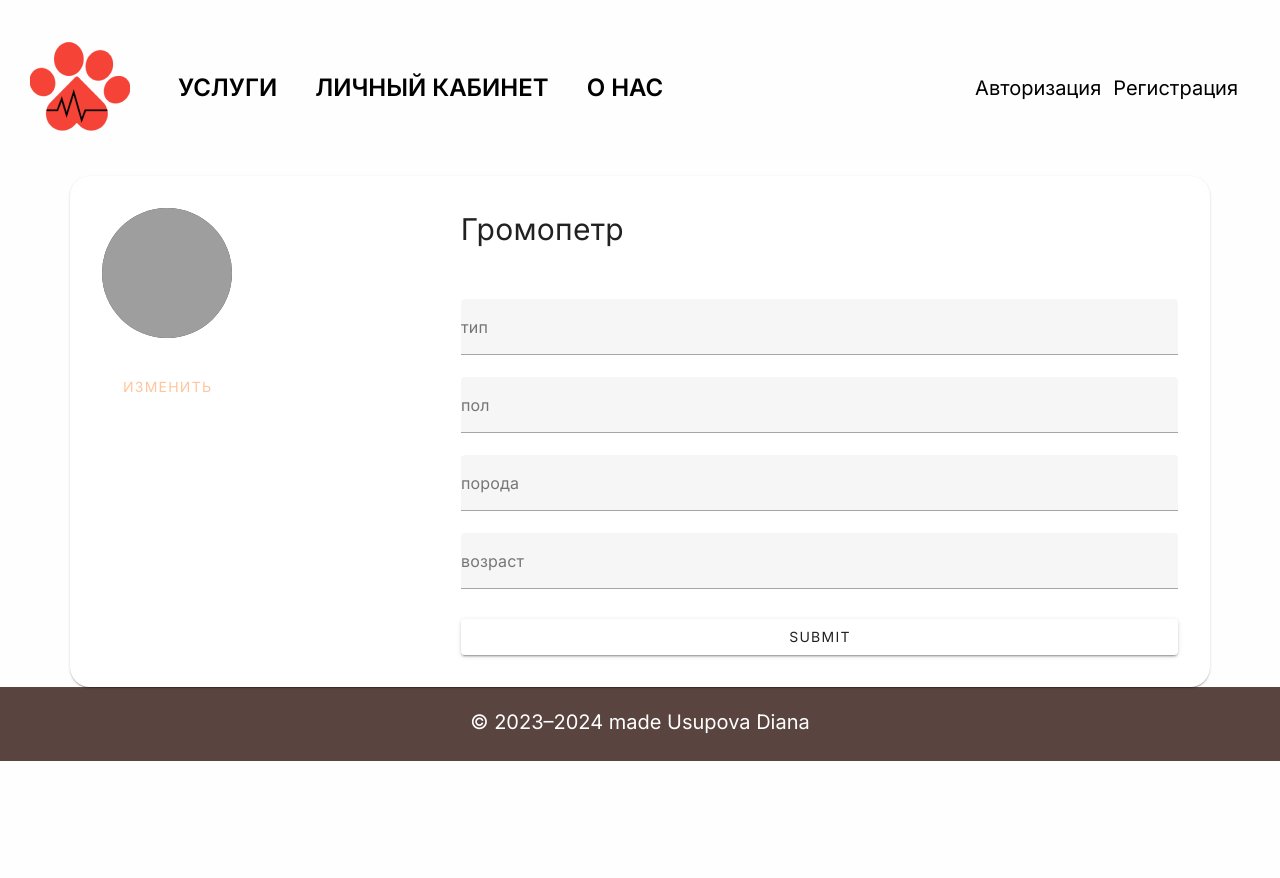
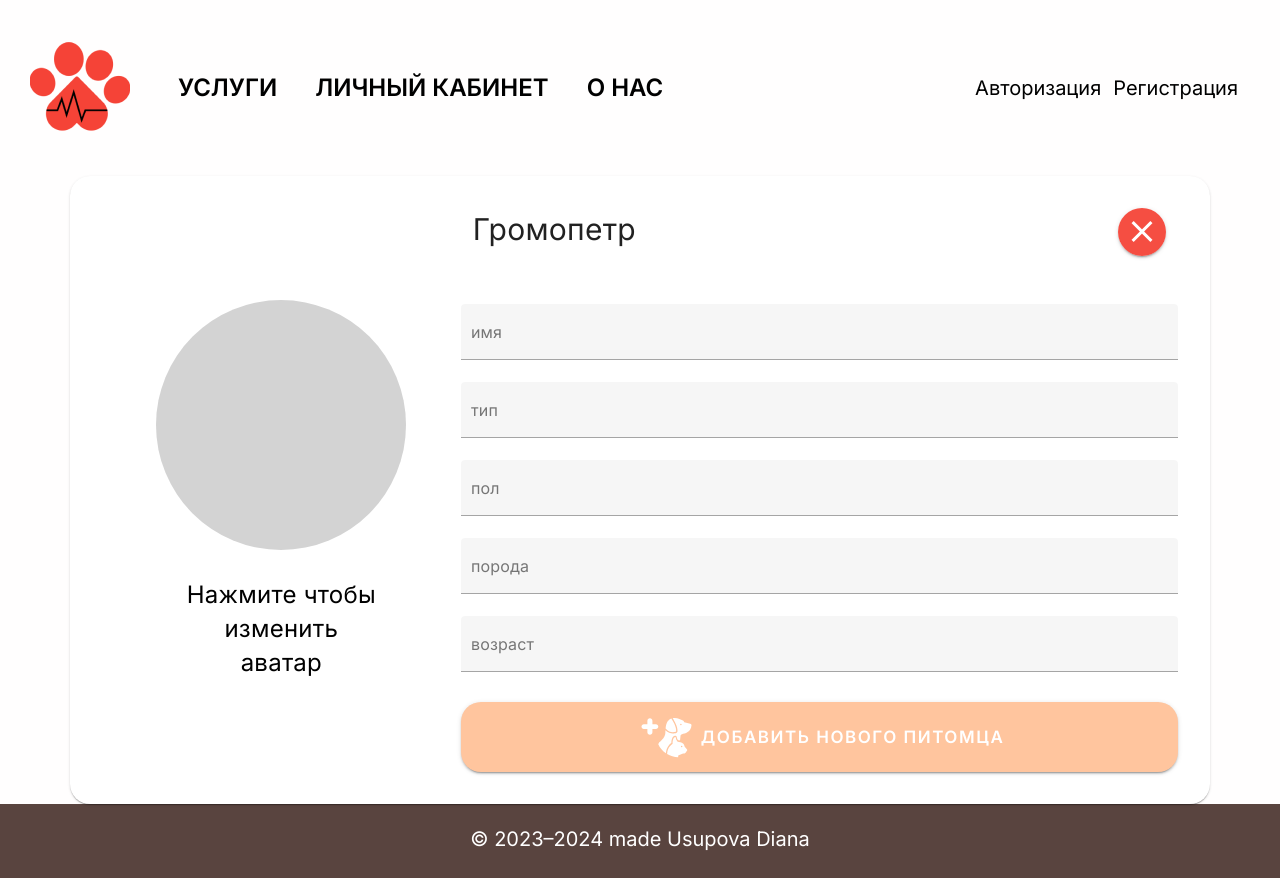
Before and after one commit to Diana397248/aibolit-ui, a Vue app: page /temp in a window 1280 px wide. Before the commit the page ends 800 px from the top, so only its background shows below. Built offline with nearby package versions, Linux system fonts and the light colour scheme; grey boxes are pictures that could not be loaded.

Commit message:
PetAddFort

```diff
--- a/package.json
+++ b/package.json
@@ -15,7 +15,7 @@
     "vue": "^3.3.9",
     "vue-router": "^4.2.5",
     "vue3-toastify": "^0.1.14",
-    "vuetify": "^3.4.8"
+    "vuetify": "^3.5.17"
   },
   "devDependencies": {
     "@types/node": "^20.10.5",
--- /dev/null
+++ b/src/components/base/AddPetBtn.vue
@@ -0,0 +1,57 @@
+<template>
+  <v-btn
+      :style="{height:btnStyle.height + 'px', fontSize:btnStyle.fontSize + 'px' }"
+      color="#FFC59E" class="btn-add text-white fw-bold"
+      @click="emit('clickBtn')"
+      block="">
+    <template v-slot:prepend>
+      <v-icon
+          :size="btnStyle.sizeIcon"
+          :icon="AddPetIcon"
+      />
+    </template>
+
+    Добавить нового питомца
+
+  </v-btn>
+</template>
+
+<script setup>
+import AddPetIcon from "@/components/icons/AddPetIcon.vue"
+import {computed} from "vue";
+
+const emit = defineEmits([
+    'clickBtn'
+])
+
+const props = defineProps({
+  size: {
+    type: String,
+    default: 'dig'
+    // default: 'small'
+  },
+  click: Function
+
+})
+
+const btnStyle = computed(() => {
+  if (props.size === 'small') {
+    return {
+      sizeIcon: 65,
+      fontSize: 17,
+      height: 70
+    }
+  }
+  return {
+    sizeIcon: 133,
+    fontSize: 30,
+    height: 150
+  }
+})
+</script>
+
+<style scoped>
+.btn-add {
+  border-radius: 20px;
+}
+</style>
--- /dev/null
+++ b/src/components/base/ImageInput.vue
@@ -0,0 +1,92 @@
+<template>
+  <div>
+    <!-- slot for parent component to activate the file changer -->
+    <div @click="launchFilePicker()">
+      <slot name="activator">
+        <div class="d-flex flex-column align-center gap-3">
+          <div>
+            <v-avatar size="250px" color="#D3D3D3" v-ripple v-if="!image" class="grey lighten-3 mb-3">
+            </v-avatar>
+            <v-avatar size="250px" v-ripple v-else class="mb-3">
+              <img :src="image.imageURL" alt="avatar">
+            </v-avatar>
+          </div>
+          <span class="change-text text-black fs-4">Нажмите чтобы изменить аватар</span>
+        </div>
+      </slot>
+    </div>
+    <!-- image input: style is set to hidden and assigned a ref so that it can be triggered -->
+    <input type="file"
+           ref="file"
+           :name="uploadFieldName"
+           @change="onFileChange(
+          $event.target.name, $event.target.files)"
+           style="display:none">
+    <!-- error dialog displays any potential error messages -->
+    <v-dialog v-model="errorDialog" max-width="300">
+      <v-card class="pa-4 d-flex flex-column align-center ">
+        <v-card-text class="subheading">{{ errorText }}</v-card-text>
+        <v-card-actions>
+          <v-btn @click="errorDialog = false" color="danger" variant="tonal">Закрыть ошибку</v-btn>
+        </v-card-actions>
+      </v-card>
+    </v-dialog>
+  </div>
+</template>
+
+<script setup>
+import {ref, defineEmits} from "vue";
+
+const props = defineProps({
+  modelValue: Object
+})
+
+const emit = defineEmits([
+  'input',
+  'update:modelValue'
+])
+
+
+const errorDialog = ref(false)
+const errorText = ref('')
+const uploadFieldName = ref('file')
+const maxSize = ref(100_000 * 1024)
+const file = ref(null)
+const image = ref(null);
+
+
+const launchFilePicker = () => {
+  file.value.click();
+}
+
+const onFileChange = (fieldName, files) => {
+  let imageFile = files[0]
+
+  if (files.length > 0) {
+    if (!imageFile.type.match('image.*')) {
+      // check whether the upload is an image
+      errorDialog.value = true
+      errorText.value = 'Please choose an image file'
+    } else if (imageFile.size > maxSize.value) {
+      // check whether the size is greater than the size limit
+      errorDialog.value = true
+      errorText.value = 'Your file is too big! Please select an image under 1MB'
+    } else {
+      // Append file into FormData and turn file into image URL
+      let formData = new FormData()
+      let imageURL = URL.createObjectURL(imageFile)
+      formData.append(fieldName, imageFile)
+      // Emit the FormData and image URL to the parent component
+      emit('input', {formData, imageURL})
+      emit('update:modelValue', {file: imageFile, imageURL})
+      image.value = {imageURL}
+    }
+  }
+}
+</script>
+<style scoped>
+.change-text {
+  max-width: 200px;
+  text-align: center;
+}
+</style>
--- /dev/null
+++ b/src/components/icons/CloseIcon.vue
@@ -0,0 +1,11 @@
+<template>
+  <v-icon color="white" density="comfortable" icon="mdi-close"></v-icon>
+</template>
+
+<script setup>
+
+</script>
+
+<style scoped>
+
+</style>
--- a/src/components/pet/MyPets.vue
+++ b/src/components/pet/MyPets.vue
@@ -1,17 +1,6 @@
 <template>
   <p class="title">Мои питомцы</p>
-
-  <v-btn color="#FFC59E" class="btn-add mb-8 text-white fs-3 fw-bold" block="">
-    <template v-slot:prepend>
-      <v-icon
-          size="133"
-          :icon="AddPetIcon"
-      />
-    </template>
-
-    Добавить нового питомца
-
-  </v-btn>
+  <PetFormBlock/>
 
   <div class="d-flex flex-column gap-5">
     <PetInfo></PetInfo>
@@ -23,13 +12,10 @@
 
 <script setup>
 import PetInfo from "@/components/pet/PetCard.vue"
-import AddPetIcon from "@/components/icons/AddPetIcon.vue"
+import PetFormBlock from "@/components/pet/PetFormBlock.vue"
 
 </script>
 
 <style scoped>
-.btn-add {
-  height: 150px !important;
-  border-radius: 20px;
-}
+
 </style>
--- a/src/components/pet/PetForm.vue
+++ b/src/components/pet/PetForm.vue
@@ -3,36 +3,39 @@
     <v-card-text>
       <v-row>
 
-
-        <v-col class="d-flex flex-column" cols="4">
-          <Picture
-              img="https://encrypted-tbn3.gstatic.com/images?q=tbn:ANd9GcQgByBT5IiAT_a2x9pUVb4VMoOrlzHH7Jrzj-HB5jzHlR4lNLMS"
-              text-btn="Изменить"/>
+        <v-col class="d-flex flex-column align-center justify-content-center " cols="4">
+          <image-input v-model="avatar"/>
         </v-col>
 
         <v-col class="d-flex flex-column gap-5">
-          <p class="pet-name">Громопетр</p>
-          <v-form fast-fail @submit.prevent>
+          <v-row justify="space-between" class="mx-3">
+            <p class="pet-name">Громопетр</p>
+            <v-btn @click="emmit('close')" color="rgba(245, 67, 55, 0.94)" :icon="CloseIcon"></v-btn>
+          </v-row>
+          <v-form @submit.prevent>
+            <v-text-field
+                v-model="model.name"
+                :rules="rules.name"
+                label="имя"/>
             <v-text-field
                 v-model="model.type"
                 :rules="rules.type"
-                label="тип" text="Собака"/>
+                label="тип"/>
             <v-text-field
                 v-model="model.gender"
                 :rules="rules.gender"
-                label="пол" text="Мужской"/>
+                label="пол"/>
             <v-text-field
                 v-model="model.breed"
                 :rules="rules.breed"
-                label="порода" text="Без породы"/>
+                label="порода"/>
             <v-text-field
                 v-model="model.age"
                 :rules="rules.age"
-                label="возраст" text="1 год"/>
-            <v-btn class="mt-2" type="submit" block>Submit</v-btn>
+                label="возраст"/>
+            <AddPetBtn class="mt-2" size="small"/>
           </v-form>
         </v-col>
-
       </v-row>
     </v-card-text>
   </v-card>
@@ -41,11 +44,27 @@
 <script setup>
 import Picture from "@/components/profile/Picture.vue"
 import Field from "@/components/profile/Field.vue"
+import CloseIcon from "@/components/icons/CloseIcon.vue"
+import ImageInput from "@/components/base/ImageInput.vue"
+import AddPetBtn from "@/components/base/AddPetBtn.vue"
 
-import {reactive} from 'vue'
+import {reactive, ref, watch} from 'vue'
 
+const emmit = defineEmits([
+  'close'
+])
+
+const avatar = ref(
+    null
+);
 
 const rules = {
+  name: [
+    value => {
+      if (false) return true
+      return 'Last name can not contain digits.'
+    }
+  ],
   type: [
     value => {
       if (false) return true
@@ -73,11 +92,17 @@ const rules = {
 }
 
 const model = reactive({
+  name: "",
   type: "",
   gender: "",
   breed: "",
   age: "",
 })
+
+watch(avatar, (newValues, prevValues) => {
+  console.log(newValues, prevValues)
+})
+
 </script>
 
 <style scoped>
@@ -90,4 +115,15 @@ const model = reactive({
   display: flex;
   gap: 20px;
 }
+
+.ex-col {
+  width: 50px;
+  display: flex;
+  flex-direction: column;
+  justify-content: space-between;
+}
+
+:deep(.v-field__field label) {
+  margin-left: 10px !important;
+}
 </style>
--- /dev/null
+++ b/src/components/pet/PetFormBlock.vue
@@ -0,0 +1,26 @@
+<template>
+  <template v-if="isEdit">
+    <PetForm @close="changeMode" class="mb-8"/>
+  </template>
+
+  <template v-else>
+    <AddPetBtn @click="changeMode" class="mb-8"/>
+  </template>
+</template>
+
+<script setup>
+import AddPetBtn from "@/components/base/AddPetBtn.vue"
+import {ref} from "vue";
+import PetForm from "@/components/pet/PetForm.vue";
+
+const isEdit = ref(false)
+
+const changeMode = () => {
+  isEdit.value = !isEdit.value
+}
+
+</script>
+
+<style scoped>
+
+</style>
--- a/src/components/profile/Picture.vue
+++ b/src/components/profile/Picture.vue
@@ -3,7 +3,7 @@
     <v-avatar color="surface-variant" size="130">
       <v-img :src="props.img"></v-img>
     </v-avatar>
-    <v-btn class="my-btn" variant="text" color="#FFC59E">
+    <v-btn v-if="props.textBtn" class="my-btn" variant="text" color="#FFC59E">
       {{ props.textBtn }}
     </v-btn>
   </div>
--- /dev/null
+++ b/src/components/user/UserForm.vue
@@ -0,0 +1,87 @@
+<template>
+  <p class="title">Изменение профиля</p>
+  <v-card class="pa-8 card ">
+    <v-card-text>
+      <v-row>
+
+        <v-col class="d-flex flex-column gap-5">
+
+          <v-form fast-fail @submit.prevent>
+            <v-text-field
+                v-model="model.name"
+                :rules="rules.name"
+                label="имя" text="Собака"/>
+            <v-text-field
+                v-model="model.surname"
+                :rules="rules.surname"
+                label="фамилия" text="Мужской"/>
+            <v-text-field
+                v-model="model.patronymic"
+                :rules="rules.patronymic"
+                label="отчество" text="Без породы"/>
+            <v-text-field
+                v-model="model.age"
+                :rules="rules.age"
+                label="телефон" text="1 год"/>
+            <v-text-field
+                v-model="model.age"
+                :rules="rules.age"
+                label="О себе" text="1 год"/>
+            <v-btn class="mt-2" type="submit" block>Изменить</v-btn>
+          </v-form>
+        </v-col>
+
+      </v-row>
+    </v-card-text>
+  </v-card>
+
+</template>
+
+<script setup>
+import {reactive} from 'vue'
+
+
+const rules = {
+  name: [
+    value => {
+      if (false) return true
+      return 'Это поле не может быть пустым'
+    }
+  ],
+  surname: [
+    value => {
+      if (false) return true
+      return 'Это поле не может быть пустым'
+    }
+  ],
+  patronymic: [
+    value => {
+      if (false) return true
+      return 'Это поле не может быть пустым'
+    }
+  ],
+  number: [
+    value => {
+      if (value > 0) return true
+      return 'Возраст должен быть больше 0'
+    },
+  ],
+  description: [
+    value => {
+      if (value > 0) return true
+      return 'Возраст должен быть больше 0'
+    },
+  ],
+}
+
+const model = reactive({
+  type: "",
+  gender: "",
+  breed: "",
+  age: "",
+})
+</script>
+
+<style scoped>
+
+</style>
--- a/src/router/index.js
+++ b/src/router/index.js
@@ -22,6 +22,8 @@ import UserProfile from '@/pages/profile/UserProfile.vue';
 
 import Field from '@/components/profile/Field.vue';
 import PetForm from '@/components/pet/PetForm.vue';
+import UserForm from '@/components/user/UserForm.vue';
+import AddPetBtn from '@/components/base/AddPetBtn.vue';
 
 const router = createRouter({
     history: createWebHistory(),
@@ -136,6 +138,11 @@ const router = createRouter({
             name: "temp",
             component: PetForm,
         },
+        {
+            path: "/temp2",
+            name: "temp2",
+            component: UserForm,
+        },
 
     ],
 });
--- a/src/style.css
+++ b/src/style.css
@@ -12,3 +12,9 @@
     color: #C3B9B5;
 
 }
+
+.example{
+    height: 100px;
+    width: 100px;
+    background-color: red;
+}
```
Also changed, not shown: 1 other file (tests, documents, lock files or other folders).
